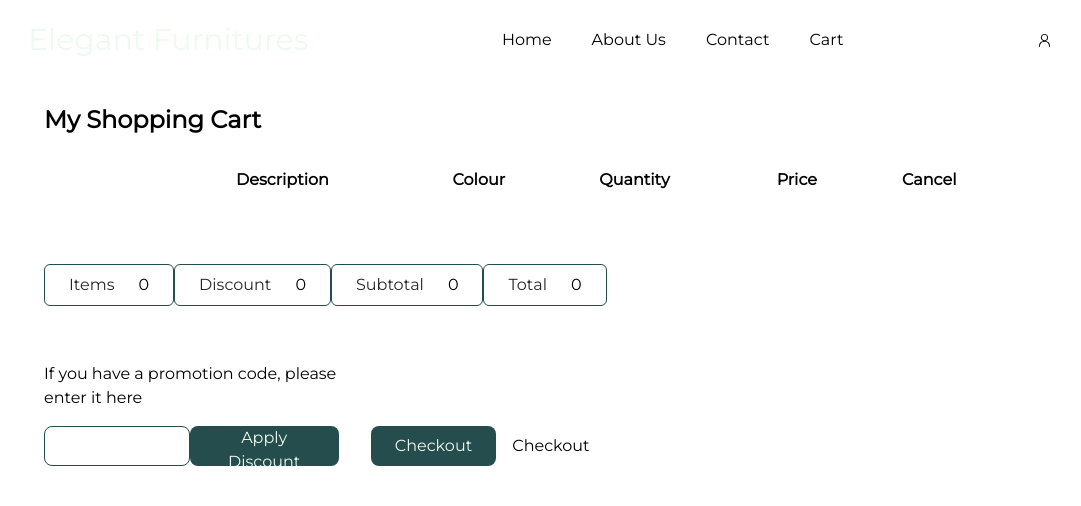
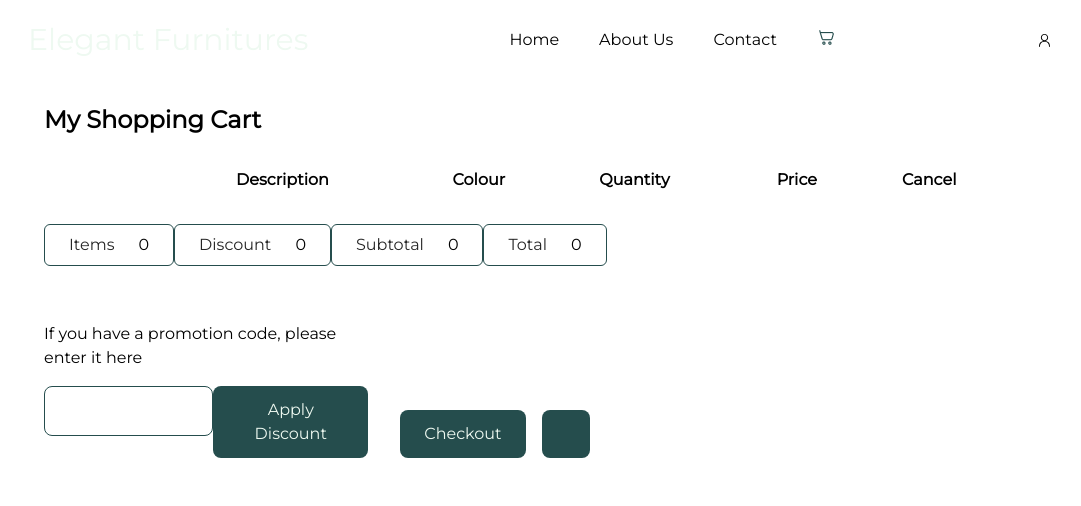
Before and after one commit to Peliah/timbu-shop, a React (Vite) app: page /cart in a window 1280 px wide. Shown: the top 506 px of the page, without its empty margins (100-1181 px from the left). Built offline with nearby package versions, Linux system fonts and the light colour scheme.

Commit message:
order summary page

```diff
--- a/src/App.jsx
+++ b/src/App.jsx
@@ -5,6 +5,7 @@ import HomePage from './Pages/ShopPages/HomePage'
 import Navbar from './component/Navbar'
 import Cart from './Pages/ShopPages/Cart'
 import { CartProvider } from './hooks/CartContext/CartProvider'
+import Checkout from './Pages/ShopPages/checkout/Checkout'
 
 const App = () => {
   return (
@@ -15,6 +16,7 @@ const App = () => {
           <Routes>
             <Route path='/' element={<HomePage />} />
             <Route path='/cart' element={<Cart />} />
+            <Route path='/checkout' element={<Checkout />} />
           </Routes>
         </CartProvider>
       </AuthProvider>
--- a/src/Pages/ShopPages/Cart.jsx
+++ b/src/Pages/ShopPages/Cart.jsx
@@ -1,12 +1,15 @@
 import React from 'react'
 import { useCart } from '../../hooks/CartContext/CartProvider'
 import InputBox from '../../component/InputBox';
+import { Cross1Icon, MinusIcon, PlusIcon } from '@radix-ui/react-icons';
+import cartFilled from '../../assets/images/fluent_cart-20-filled.png'
+import { Link } from 'react-router-dom';
 
 const Cart = () => {
   const { cart } = useCart();
   return (
-    <div className='min-h-screen pt-20 px-36 font-Montserrat'>
-      <div className='pb-20'>
+    <div className='min-h-screen pt-20 px-36 font-Montserrat '>
+      <div className='pb-20 relative'>
         <h2 className='font-semibold text-2xl pt-6'>
           My Shopping Cart
         </h2>
@@ -30,17 +33,23 @@ const Cart = () => {
                   </td>
                   <td className="py-2 px-4">{item.description}</td>
                   <td className="py-2 px-4">{item.colour ? item.colour : "N/A"}</td>
-                  <td className="py-2 px-4">{item.quantity}</td>
+                  <td className="py-2 px-4">
+                    <div className='flex '>
+                      <button className='bg-primary rounded-l-md px-3 p-2'><PlusIcon color='#fff' /></button>
+                      <h4 className='px-3 p-2'>{item.quantity}</h4>
+                      <button className=' bg-secondary rounded-r-md px-3 p-2'> <MinusIcon color='#254D4D' /></button>
+                    </div>
+                  </td>
                   <td className="py-2 px-4">${item.price},000</td>
                   <td className="py-2 px-4">
-                    <button className="bg-red-500 text-white py-1 px-2 rounded">Cancel</button>
+                    <button className="bg-red-500 text-white p-2 rounded border border-primary"><Cross1Icon /></button>
                   </td>
                 </tr>
               ))}
             </tbody>
           </table>
         </div>
-        <div className='pb-10 flex flex-col gap-6 w-full mt-10'>
+        <div className='pb-10 flex flex-col gap-6 w-full'>
           <div className=' w-[55%] flex flex-row justify-between'>
             <div className='border rounded-md border-primary px-6 py-2 flex gap-6'>
               <h4 className='font-normal text-base opacity-85'>Items</h4>
@@ -64,12 +73,12 @@ const Cart = () => {
               <label>If you have a promotion code, please enter it here</label>
               <div className='flex w-full'>
                 <InputBox />
-                <button className='text-secondary bg-primary h-10 px-6 rounded-lg'>Apply Discount</button>
+                <button className='text-secondary bg-primary px-6 py-3 rounded-lg'>Apply Discount</button>
               </div>
             </div>
             <div className='self-end flex gap-4'>
-              <button className='px-6 py-2 text-secondary bg-primary rounded-lg'>Checkout</button>
-              <button>Checkout</button>
+              <button className='px-6 py-2 text-secondary bg-primary rounded-lg'><Link to={'/checkout'}>Checkout</Link></button>
+              <button className='bg-primary rounded-lg p-6'></button>
             </div>
           </div>
         </div>
--- a/src/Pages/ShopPages/checkout/Checkout.jsx
+++ b/src/Pages/ShopPages/checkout/Checkout.jsx
@@ -0,0 +1,18 @@
+import React from 'react'
+import Order from './Order'
+import Payment from './Payment'
+
+const Checkout = () => {
+    return (
+        <div className='py-40 flex w-full justify-between px-36'>
+            <div className='w-1/2 shadow-[.5px 0 0 #000]'>
+                <Order />
+            </div>
+            <div className='w-1/2 shadow-[-.5px 0 0 #000]'>
+                <Payment />
+            </div>
+        </div>
+    )
+}
+
+export default Checkout
--- a/src/Pages/ShopPages/checkout/Order.jsx
+++ b/src/Pages/ShopPages/checkout/Order.jsx
@@ -0,0 +1,9 @@
+import React from 'react'
+
+const Order = () => {
+    return (
+        <div>Order</div>
+    )
+}
+
+export default Order
--- a/src/Pages/ShopPages/checkout/Payment.jsx
+++ b/src/Pages/ShopPages/checkout/Payment.jsx
@@ -0,0 +1,9 @@
+import React from 'react'
+
+const Payment = () => {
+    return (
+        <div>Payment</div>
+    )
+}
+
+export default Payment
--- a/src/component/InputBox.jsx
+++ b/src/component/InputBox.jsx
@@ -12,7 +12,7 @@ const InputBox = ({ name, type, id, value, placeholder, icon }) => {
                 id={id}
                 value={value}
                 placeholder={placeholder}
-                className='border rounded-lg border-primary w-full h-10 '
+                className='border rounded-lg border-primary w-full py-3 '
 
             />
             {/* <span >
--- a/src/component/Navbar.jsx
+++ b/src/component/Navbar.jsx
@@ -1,6 +1,7 @@
 import { PersonIcon } from '@radix-ui/react-icons'
 import React, { useEffect, useState } from 'react'
 import { Link } from 'react-router-dom'
+import cartImg from '../assets/images/mynaui_cart.png'
 
 const Navbar = () => {
 
@@ -13,7 +14,7 @@ const Navbar = () => {
                     <li><Link to={'/'}>Home</Link></li>
                     <li><Link>About Us</Link></li>
                     <li>Contact</li>
-                    <li><Link to={'/cart'}>Cart</Link></li>
+                    <li><Link to={'/cart'}><img src={cartImg} /></Link></li>
                 </ul>
                 <p><PersonIcon /></p>
             </div>
```
Also changed, not shown: src/assets/images/fluent_cart-20-filled.png (added), src/assets/images/mynaui_cart.png (added).
